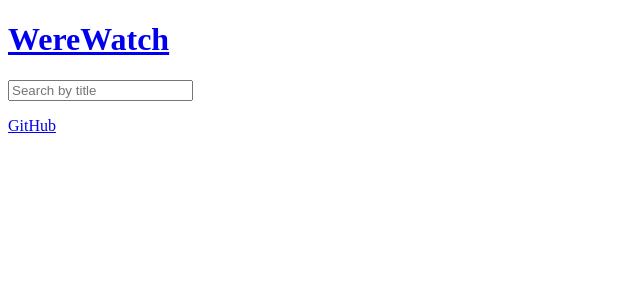
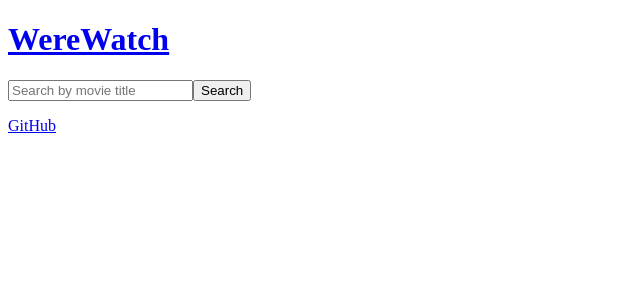
Before and after one commit to llastflowers/werewatch, a React app: page / in a window 1280 px wide. Shown: the top 300 px of the page, without its empty margins (0-640 px from the left). Built offline with nearby package versions, Linux system fonts and the light colour scheme.

Commit message:
updates to search form

```diff
--- a/src/components/Home.js
+++ b/src/components/Home.js
@@ -1,18 +1,28 @@
 import React, { useState } from 'react';
+import useMovies from '../hooks/useMovies';
+import MovieResults from './MovieResults';
 
 const Home = () => {
+  const [query, setQuery] = useState('');
+  const [searchTerm, setSearchTerm] = useState('');
+  const moviesList = useMovies(query);
 
-  const [query, setQuery] = useState('');
+  const handleSubmit = (event) => {
+    event.preventDefault();
+    setQuery(searchTerm);
+  };
 
   return (
     <>
-      <form>
-        <input type='text' placeholder="Search by title" value={query} onChange={(event) => setQuery(event.target.value)} />
+      <form onSubmit={handleSubmit}>
+        <input type='text' placeholder="Search by movie title" value={searchTerm} onChange={(event) => setSearchTerm(event.target.value)} />
+        <button>Search</button>
       </form>
+      <ul>
+        {moviesList.length > 1 && <MovieResults moviesList={moviesList} />}
+      </ul>
     </>
   );
 };
 
-
-
 export default Home;
--- a/src/hooks/useMovies.js
+++ b/src/hooks/useMovies.js
@@ -9,7 +9,7 @@ export const useMovies = (query) => {
     if(query !== '') {
 
       getMovies(query)
-        .then(movieResults => setMovieResults(movieResults));
+        .then(results => setMovieResults(results));
     }
   }, [query]);
   return movieResults;
```
Also changed, not shown: src/components/MovieList.js (deleted), src/components/MovieResults.js (added).
